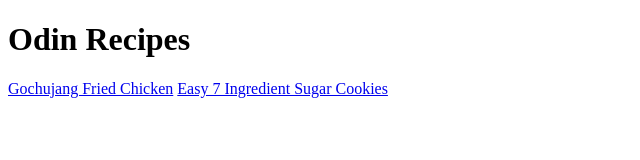
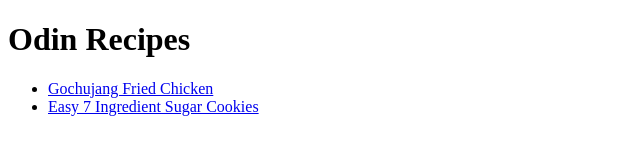
Before and after one commit to aneeshwar/odin-recipes, a plain HTML site: page index.html in a window 1280 px wide. Shown: the whole page, without its empty margins (0-640 px from the left). Drawn offline with Linux system fonts and the light colour scheme.

Commit message:
Edit to index.html

```diff
--- a/index.html
+++ b/index.html
@@ -6,7 +6,9 @@
     </head>
     <body>
         <h1>Odin Recipes</h1>
-        <a href="recipes/kfc.html">Gochujang Fried Chicken</a>
-        <a href="recipes/sc.html">Easy 7 Ingredient Sugar Cookies</a>
+        <ul>
+        <li><a href="recipes/kfc.html">Gochujang Fried Chicken</a></li>
+        <li><a href="recipes/sc.html">Easy 7 Ingredient Sugar Cookies</a></li>
+        </ul>
     </body>
 </html>
```
